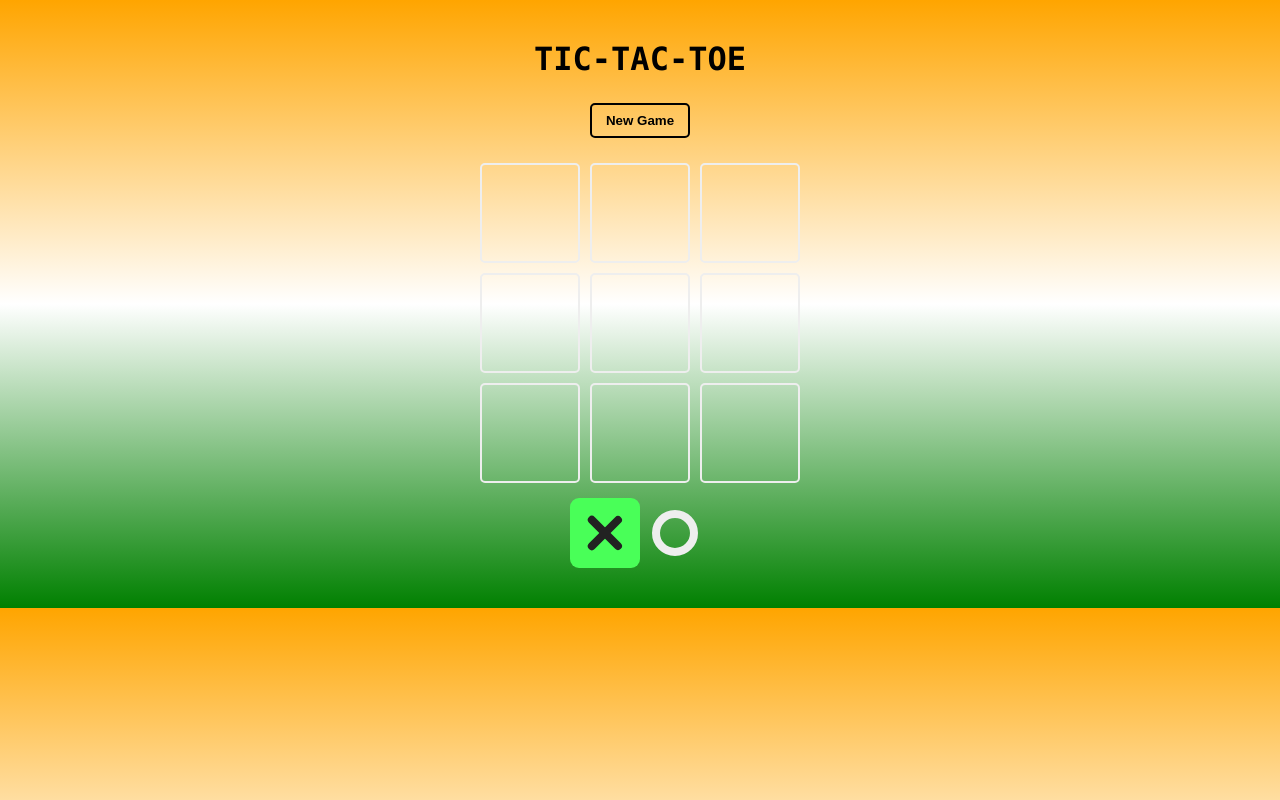
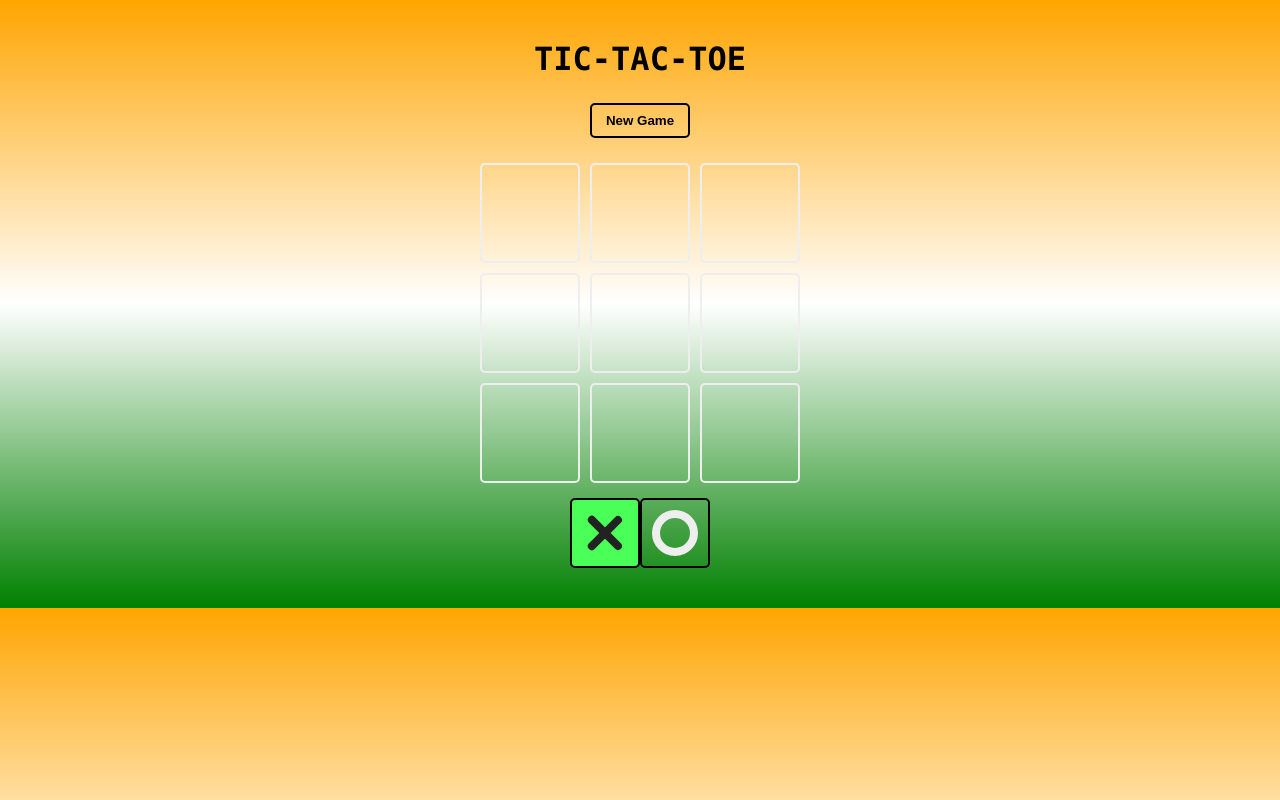
Before and after one commit to ganitkumar517/feynman, a React (Create React App) app: page / in a window 1280 px wide. Built offline with nearby package versions, Linux system fonts and the light colour scheme; the HTML template or start-up script is replaced by a standard one.

Commit message:
Update index.css

```diff
--- a/src/index.css
+++ b/src/index.css
@@ -54,7 +54,7 @@ body {
     width: 70px;
     height: 70px;
     pointer-events: none;
-    border-color: transparent;
+    border-color: black;
 }
 
 .turn .square span.x::before,
```
